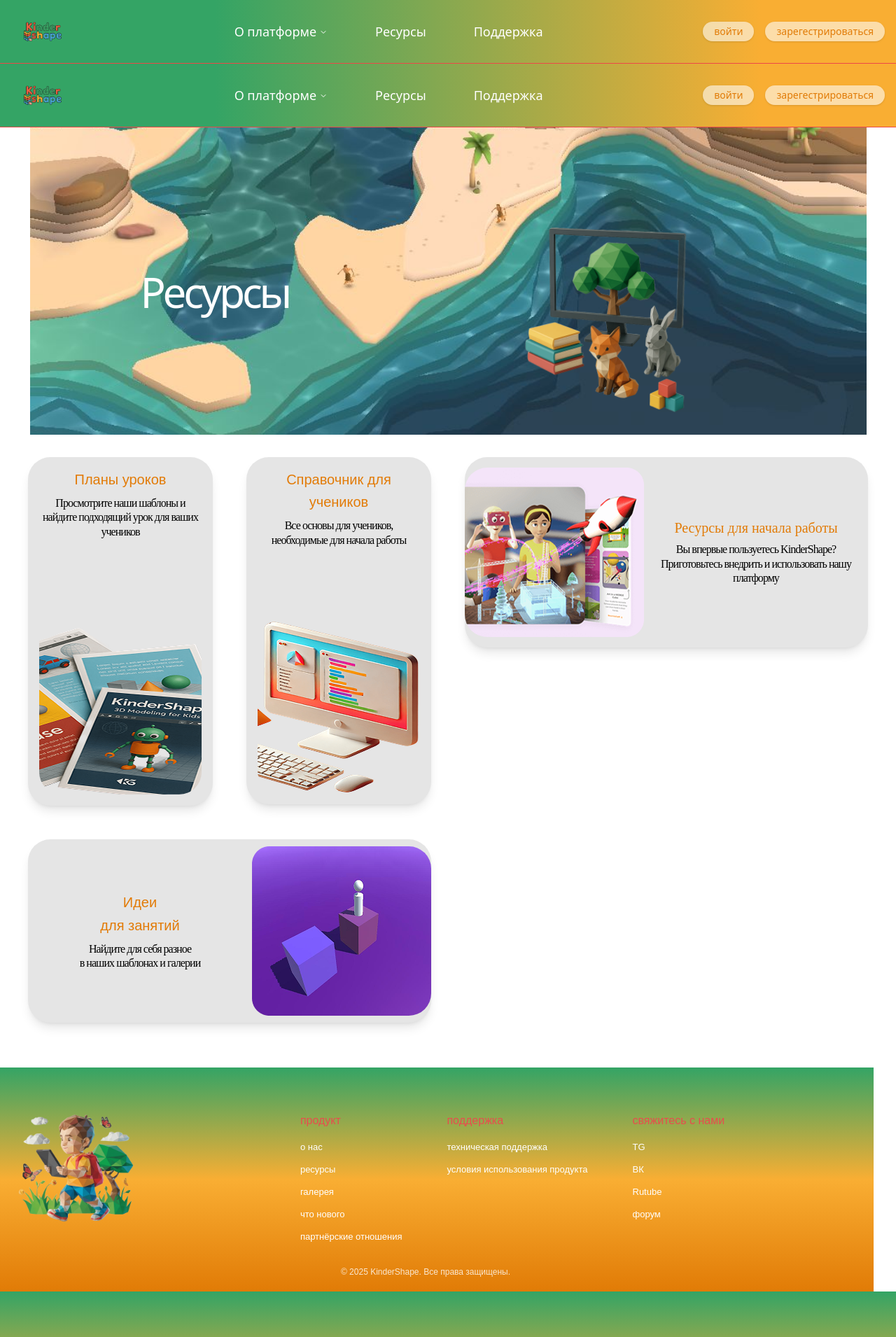
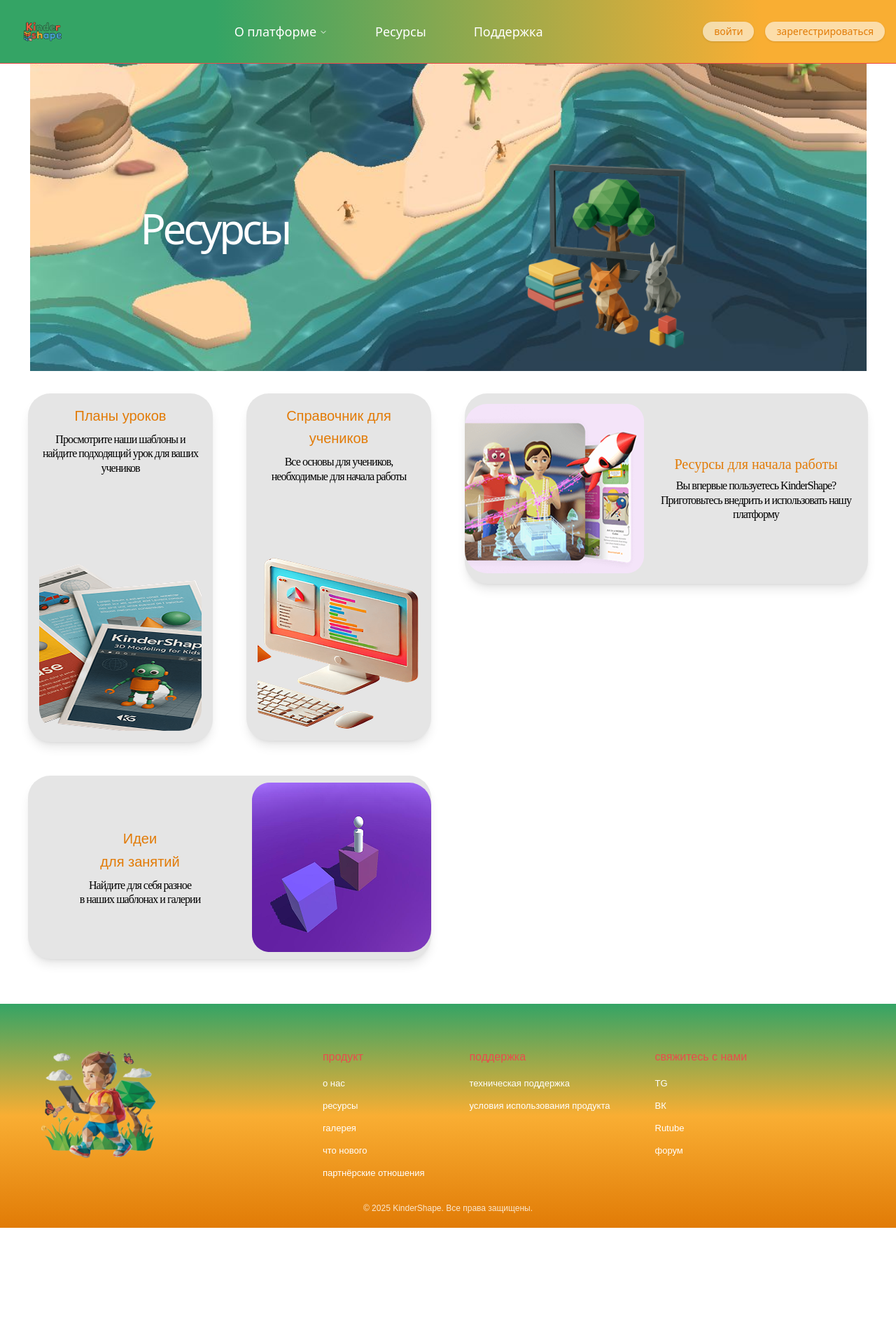
Before and after one commit to popsk25/KinderShapemain, a React (Vite) app in the folder KinderShape-main/: page /resources in a window 1280 px wide. Shown: the top 1910 px of the page at 70% size. After the commit the page ends 1754 px from the top, so only its background shows below. Built offline with nearby package versions, Linux system fonts and the light colour scheme; a web font is replaced by a local one.

Commit message:
fix: remove duplicate header and footer from ResourcesScreen

```diff
--- a/KinderShape-main/src/screens/ResourcesScreen/ResourcesScreen.tsx
+++ b/KinderShape-main/src/screens/ResourcesScreen/ResourcesScreen.tsx
@@ -1,7 +1,5 @@
 import React from "react";
 import { Card, CardContent } from "../../components/ui/card";
-import { PodvalByAnima } from "../FrameScreen/sections/PodvalByAnima/PodvalByAnima";
-import { VishpanelByAnima } from "../FrameScreen/sections/VishpanelByAnima/VishpanelByAnima";
 import { useNavigate } from "react-router-dom";
 
 export const ResourcesScreen = (): JSX.Element => {
@@ -9,7 +7,7 @@ export const ResourcesScreen = (): JSX.Element => {
 
   return (
     <div className="bg-white flex flex-col items-center w-full min-h-screen">
-      <VishpanelByAnima onAuthClick={() => navigate("/select-role")} />
+      {/* <VishpanelByAnima onAuthClick={() => navigate("/select-role")} /> */}
       {/* Main title section, using image from Figma as background */}
       <section
         className="relative w-[1195px] h-[439px] mx-auto"
@@ -110,7 +108,7 @@ export const ResourcesScreen = (): JSX.Element => {
       </section>
 
       {/* Footer */}
-      <PodvalByAnima />
+      {/* <PodvalByAnima /> */}
     </div>
   );
 };
```
